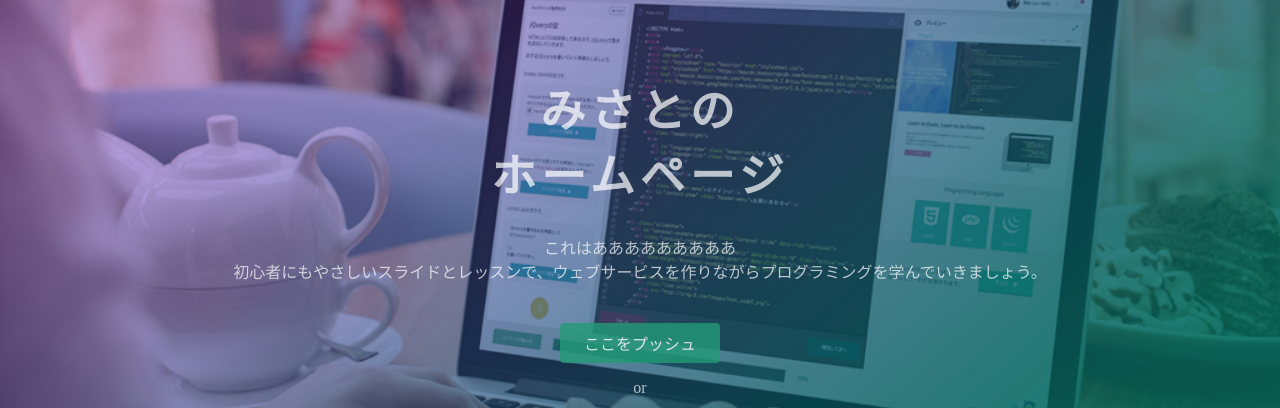
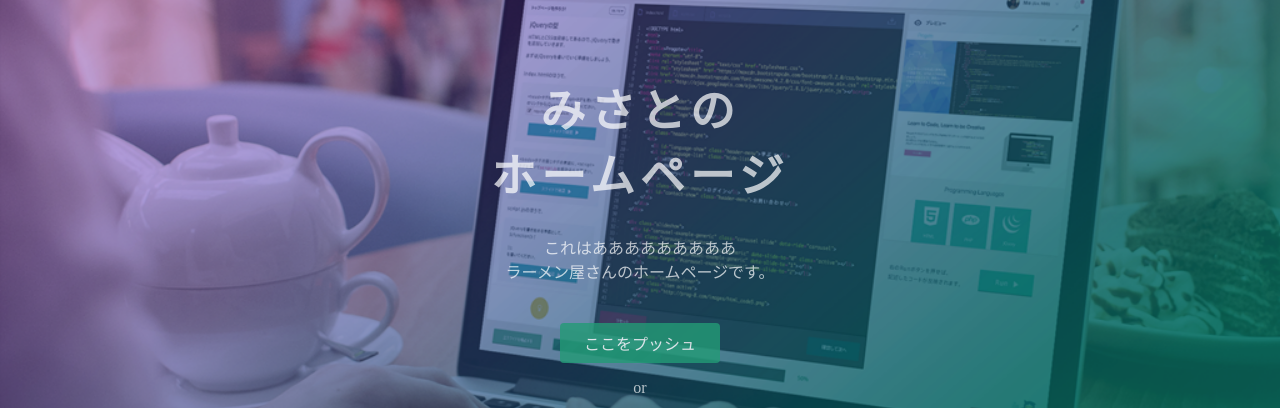
Before and after one commit to misato-cloud/myhomepage, a plain HTML site: page index.html in a window 1280 px wide. Shown: the part 135-543 px from the top of the page. Drawn offline with Linux system fonts and the light colour scheme.

Commit message:
タイトルメッセージの変更

```diff
--- a/index.html
+++ b/index.html
@@ -24,7 +24,7 @@
   <div class="top-wrapper">
     <div class="container">
       <h1>みさとの<br>ホームページ</h1>
-      <p>これはあああああああああ<br>初心者にもやさしいスライドとレッスンで、ウェブサービスを作りながらプログラミングを学んでいきましょう。</p>
+      <p>これはあああああああああ<br>ラーメン屋さんのホームページです。</p>
       <div class="btn-wrapper">
         <a href="#" class="btn signup">ここをプッシュ</a>
         <p>or</p>
```
